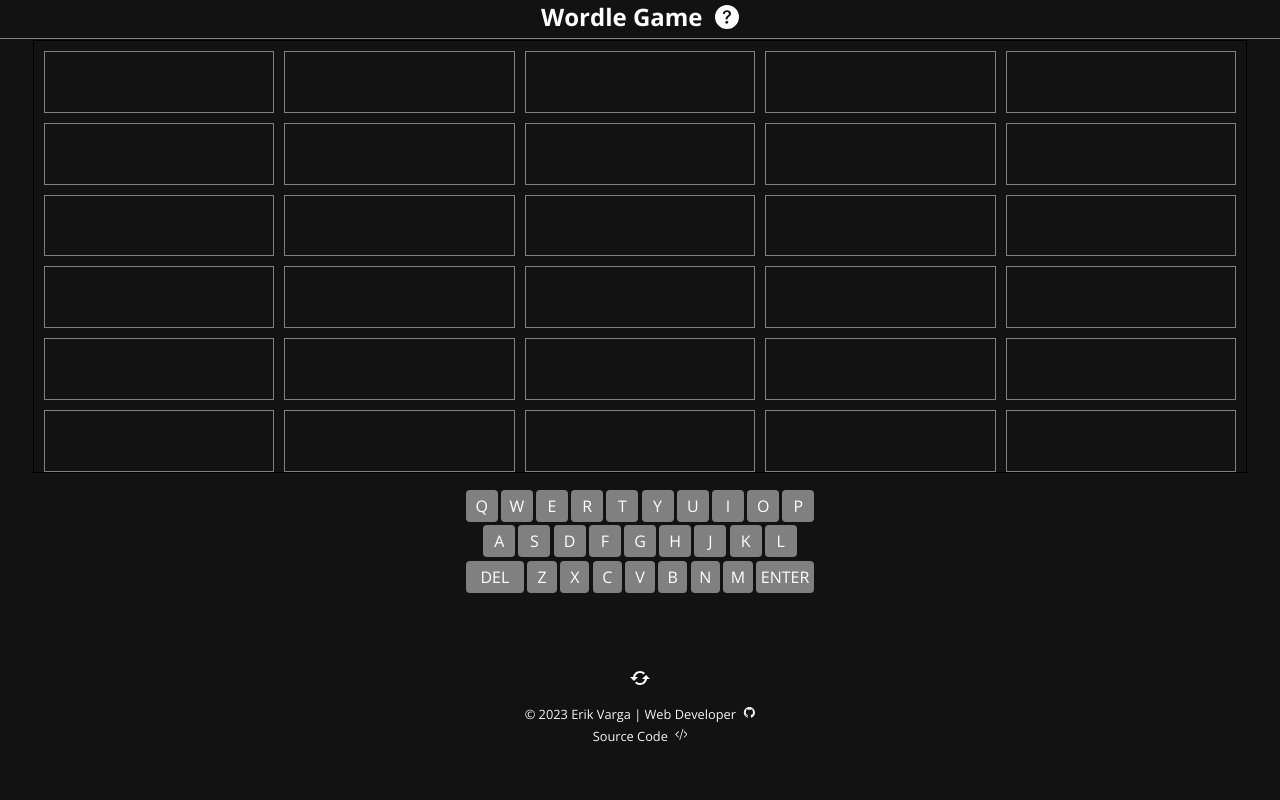
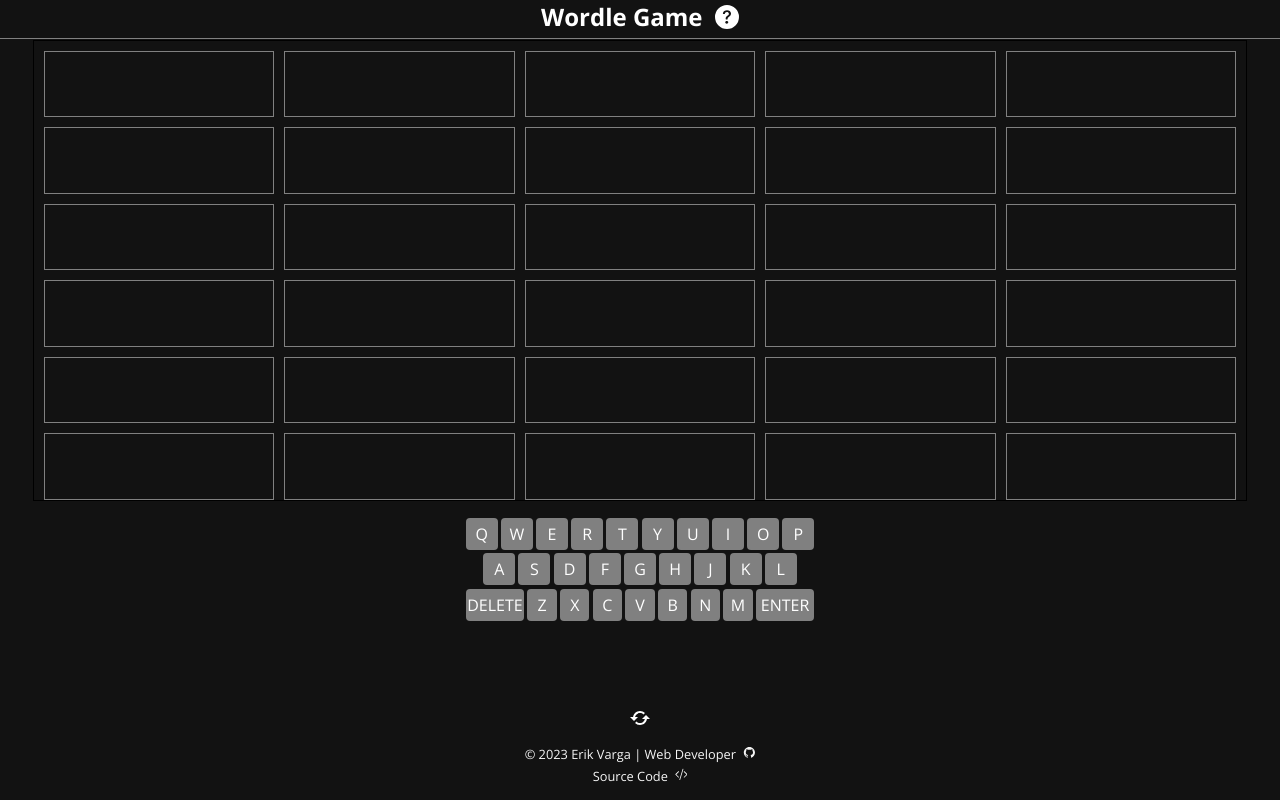
Before and after one commit to Erik-Varga/react-wordle-game, a React (Create React App) app: page / in a window 1280 px wide. Built offline with nearby package versions, Linux system fonts and the light colour scheme.

Commit message:
fixed keyboard error

```diff
--- a/src/App.css
+++ b/src/App.css
@@ -44,7 +44,7 @@ nav h1 {
 .game {
   width: 100%;
   height: 100%;
-  height: calc(100vh - 180px);
+  height: calc(100vh - 140px);
   display: flex;
   align-items: center;
   padding: 1px;
--- a/src/App.js
+++ b/src/App.js
@@ -100,7 +100,8 @@ function App() {
       >
         <div className="game">
           <Board />
-          {gameOver.gameOver ? <GameOver /> : <Keyboard />}
+          {gameOver.gameOver ? <GameOver /> : <> </>}
+          {!gameOver.gameOver ? <Keyboard /> : <> </>}
         </div>
       </AppContext.Provider>
       <div className="btn">
--- a/src/Words.js
+++ b/src/Words.js
@@ -12,12 +12,15 @@ export const boardDefault = [
 export const generateWordSet = async () => {
   let wordSet;
   let todaysWord;
+  let wordIndex;
+
   await fetch(wordBank)
     .then((response) => response.text())
     .then((result) => {
       const wordArr = result.split("\n");
-      todaysWord = wordArr[Math.floor(Math.random() * wordArr.length)];
+      wordIndex = Math.floor(Math.random() * wordArr.length);
+      todaysWord = wordArr[wordIndex];
       wordSet = new Set(wordArr);
     });
-  return { wordSet, todaysWord };
+  return { wordSet, todaysWord, wordIndex };
 };
--- a/src/components/Keyboard.js
+++ b/src/components/Keyboard.js
@@ -66,7 +66,7 @@ function Keyboard() {
         })}
       </div>
       <div className="line3">
-        <Key keyVal={"DEL"} bigKey />
+        <Key keyVal={"DELETE"} bigKey />
         {keys3.map((key) => {
           return <Key keyVal={key} disabled={disabledLetters.includes(key)} />;
         })}
```
Also changed, not shown: src/index.js (+4 -4 lines), src/wordle-bank.txt.
